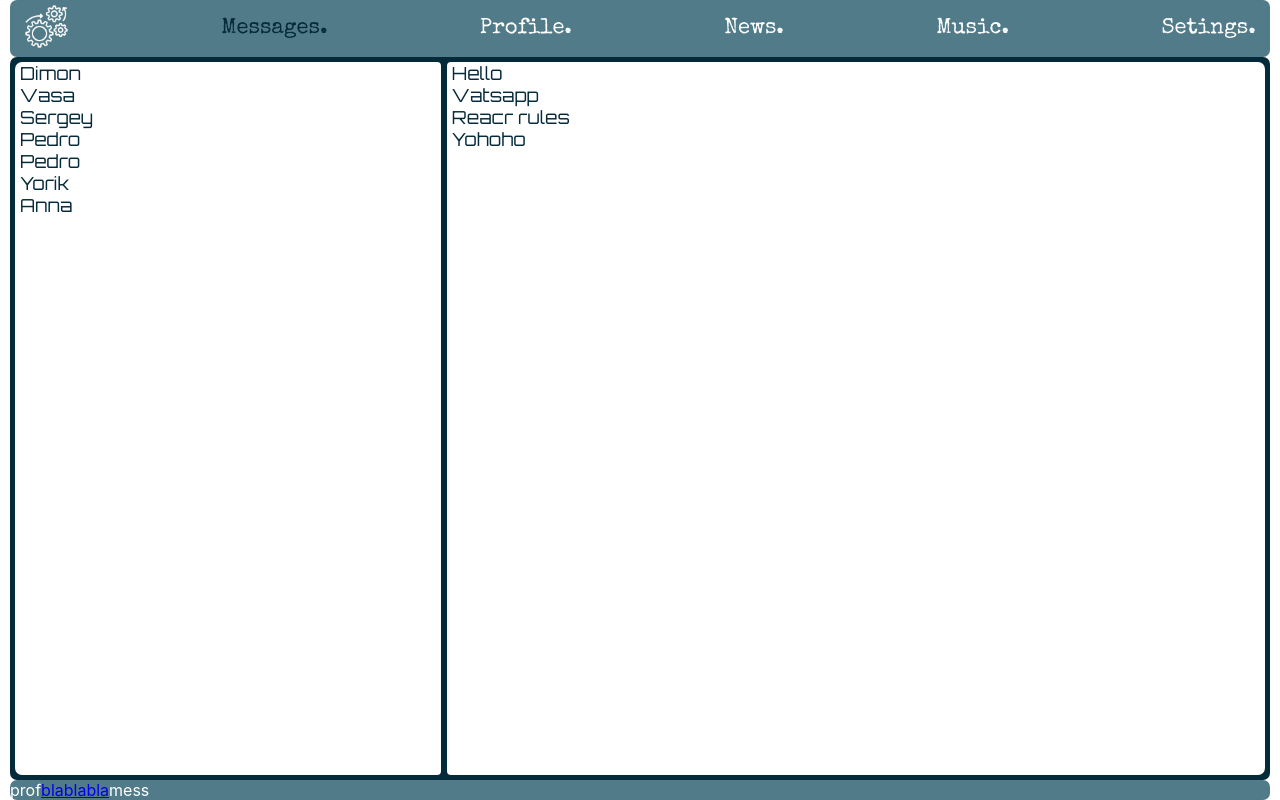
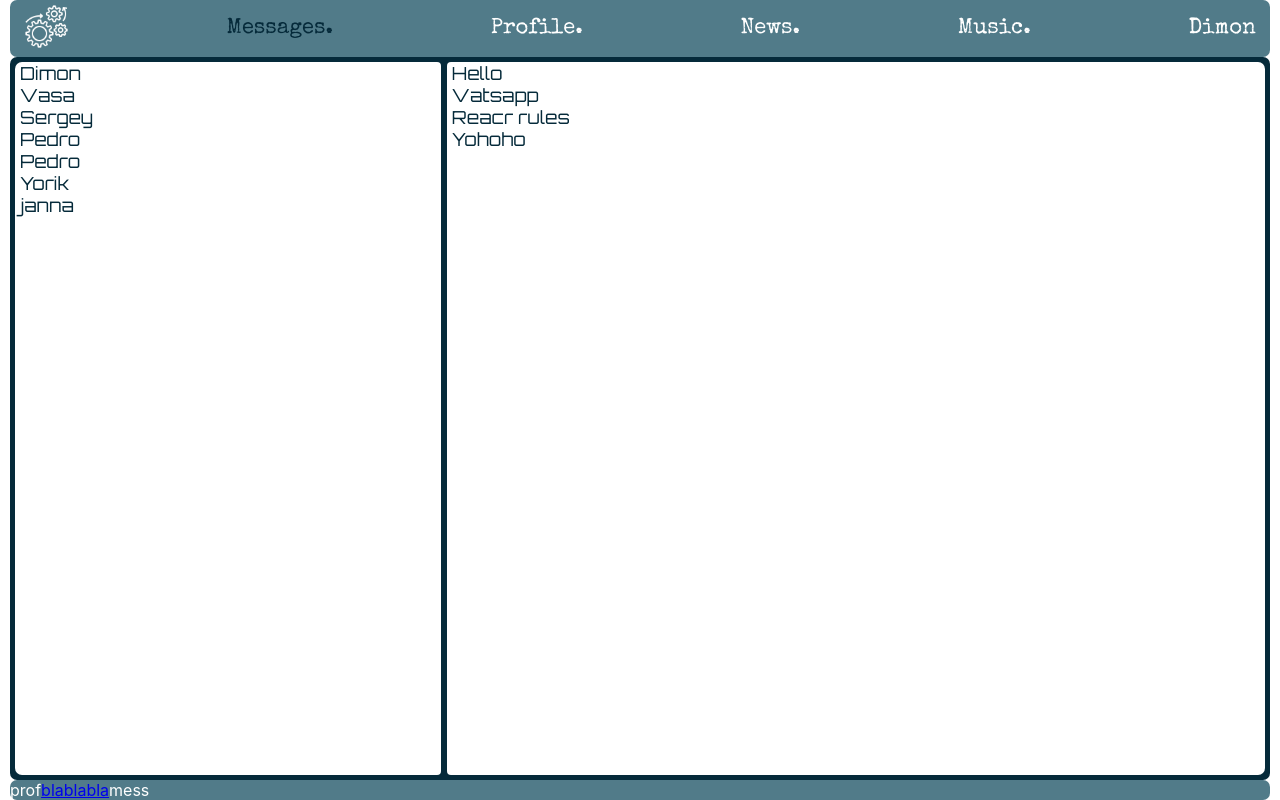
Before and after one commit to Mellivor/React_start, a React (Create React App) app in the folder project_1/my-app/: page /dialogs in a window 1280 px wide. Built offline with nearby package versions, Linux system fonts and the light colour scheme.

Commit message:
transfer_arreys_in_to_index.js

```diff
--- a/project_1/my-app/src/App.js
+++ b/project_1/my-app/src/App.js
@@ -6,15 +6,16 @@ import Header from './components/Header/Header';
 import Dialogs from './components/Dialogs/Dialogs';
 import { BrowserRouter, Route } from "react-router-dom";
 
-const App = () => {
+const App = (props) => {
   return (
     <BrowserRouter>
     <div className = 'app_wrapper' >
-      <Header />
+      <Header dialog = {props.dialog}/>
       <div className='cont'>
-        <Route path='/profile' component={Cont} />
-        <Route path='/dialogs' component={Dialogs} />
+          <Route path='/profile' render={() => <Cont post = {props.posts} />} />
+        <Route path='/dialogs' render ={ () => < Dialogs dialog = {props.dialog}  message = {props.message}/> } />
       </div>
+      {console.log(props)}
       <Nav />
     </div>
     </BrowserRouter>
--- a/project_1/my-app/src/components/Content/Cont.jsx
+++ b/project_1/my-app/src/components/Content/Cont.jsx
@@ -2,14 +2,14 @@ import stl from './Cont.module.css';
 import Profile from './Profile/Profile';
 import Posts from './Posts/Posts';
 
-const Cont = () => {
+const Cont = (props) => {
   return (
   <div className={stl.cont}>
       <div className = {stl.gears}>
         <img className={stl.gearsimag} src='https://evolution.skf.com/wp-content/uploads/sites/5/2020/08/gears-top-image.jpg' alt = 'gears'></img>
       </div>
       <Profile />
-      <Posts/>
+      <Posts posts = {props.post} />
 
   </div>
 
--- a/project_1/my-app/src/components/Content/Posts/Posts.jsx
+++ b/project_1/my-app/src/components/Content/Posts/Posts.jsx
@@ -1,15 +1,9 @@
 import Newpost from './Newpost';
 import stl from './Posts.module.css';
 
-let posts = [
-    { id: 1, post: 'Atlas, I started a real job!!!', likes: 999},
-    { id: 2, post: 'Second_post!!!', likes: 1},
-    { id: 6, post: 'Third_post!!!', likes: -300},
-];
 
-let postElem = posts.map (m =>  <Newpost message={m.post} likes = {m.likes}/> )
-
-const Posts = () => {
+const Posts = (props) => {
+  let postElem = props.posts.map (m =>  <Newpost message={m.post} likes = {m.likes}/> )
   return (
     <div className={stl.posts_wrapper}>
       <h2 className={stl.posts_wrapper_myposts}>My posts</h2>
--- a/project_1/my-app/src/components/Dialogs/Dialogs.jsx
+++ b/project_1/my-app/src/components/Dialogs/Dialogs.jsx
@@ -2,28 +2,9 @@ import Dialogitem from './Dialogitem/Dialogitem';
 import Message from './Message/Message';
 import stl from './Dialogs.module.css';
 
-
-let dialogs = [
-    { id: 1, name: 'Dimon' },
-    { id: 2, name: 'Vasa' },
-    { id: 6, name: 'Sergey' },
-    { id: 9, name: 'Pedro' },
-    { id: 9, name: 'Pedro' },
-    { id: 9, name: 'Yorik' },
-    { id: 2, name: 'Anna' },
-
-
-];
-let dialogsElement = dialogs.map (d =>  <Dialogitem name = {d.name}  id = {d.id}/>)
-
-let messages = [
-    { id: 1, messages: 'Hello' },
-    { id: 2, messages: 'Vatsapp' },
-    { id: 6, messages: 'Reacr rules' },
-    { id: 9, messages: 'Yohoho' }
-];
-let messageElement = messages.map (m => <Message message={m.messages} />)
 const Dialogs = (props) => {
+    let messageElement = props.message.map (m => <Message message={m.messages} />)
+    let dialogsElement = props.dialog.map (d =>  <Dialogitem name = {d.name}  id = {d.id}/>)
     return (
         <div className={stl.dialogs}>
             <div className={stl.items}>
@@ -31,7 +12,7 @@ const Dialogs = (props) => {
             </div>
             <div className={stl.separator}></div>
             <div className={stl.messages}>
-                {messageElement}
+            {messageElement}
             </div>
         </div>
     )
--- a/project_1/my-app/src/components/Header/Header.jsx
+++ b/project_1/my-app/src/components/Header/Header.jsx
@@ -1,16 +1,16 @@
 import { NavLink } from 'react-router-dom';
 import stl from './Header.module.css';
 import Logo from './Logo/Logo';
-const Header = () => {
+const Header = (props) => {
   return (
     <header className={stl.header}>
       <nav className={stl.nav}>
-        <a href="#"><Logo/></a>
+        <NavLink to="/home"><Logo/></NavLink>
         <NavLink className={stl.linnks} activeClassName={stl.active} to="/dialogs"><div >Messages.</div></NavLink>
         <NavLink className={stl.linnks} activeClassName={stl.active} to="/profile"><div >Profile.</div></NavLink>
         <NavLink className={stl.linnks} activeClassName={stl.active} to="/news"><div >News.</div></NavLink>
         <NavLink className={stl.linnks} activeClassName={stl.active} to="/music"><div >Music.</div></NavLink>
-        <NavLink className={stl.linnks} activeClassName={stl.active} to="/setings"><div >Setings.</div></NavLink>
+        <NavLink className={stl.linnks} activeClassName={stl.active} to="/setings"><div >{props.dialog[0].name}</div></NavLink>
       </nav>
     </header>
 );
--- a/project_1/my-app/src/index.js
+++ b/project_1/my-app/src/index.js
@@ -4,9 +4,32 @@ import './index.css';
 import App from './App';
 import reportWebVitals from './reportWebVitals';
 
+let dialogs = [
+    { id: 1, name: 'Dimon' },
+    { id: 2, name: 'Vasa' },
+    { id: 6, name: 'Sergey' },
+    { id: 9, name: 'Pedro' },
+    { id: 9, name: 'Pedro' },
+    { id: 9, name: 'Yorik' },
+    { id: 2, name: 'janna' },
+
+
+];
+let messages = [
+    { id: 1, messages: 'Hello' },
+    { id: 2, messages: 'Vatsapp' },
+    { id: 6, messages: 'Reacr rules' },
+    { id: 9, messages: 'Yohoho' }
+];
+
+let posts = [
+    { id: 1, post: 'Atlas, I started a real job!!!', likes: 999},
+    { id: 2, post: 'Second_post!!!', likes: 1},
+    { id: 6, post: 'Third_post!!!', likes: -300},
+];
 ReactDOM.render(
   <React.StrictMode>
-    <App />
+    <App dialog={dialogs} message={messages} posts={ posts }/>
   </React.StrictMode>,
   document.getElementById('root')
 );
```
